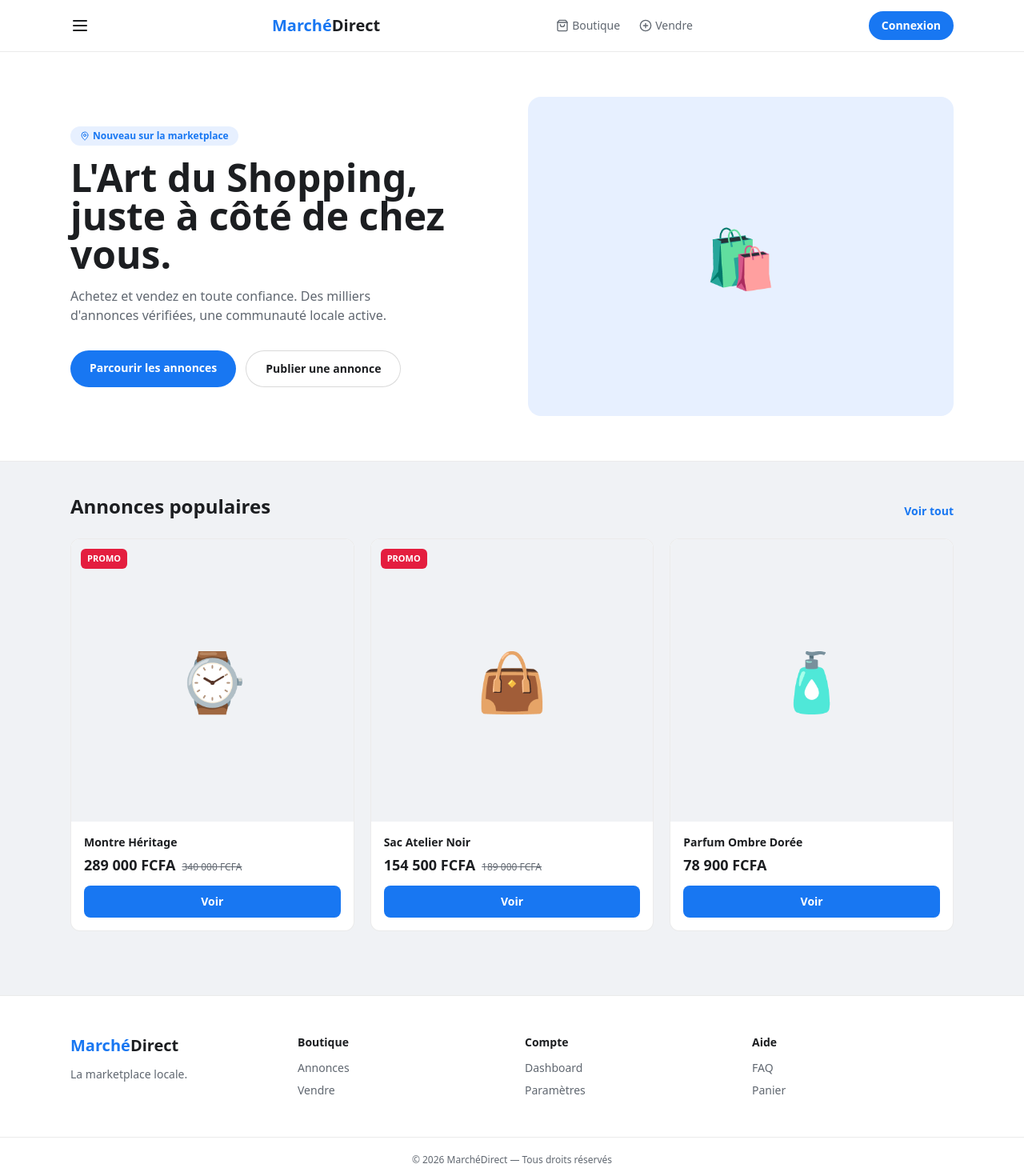
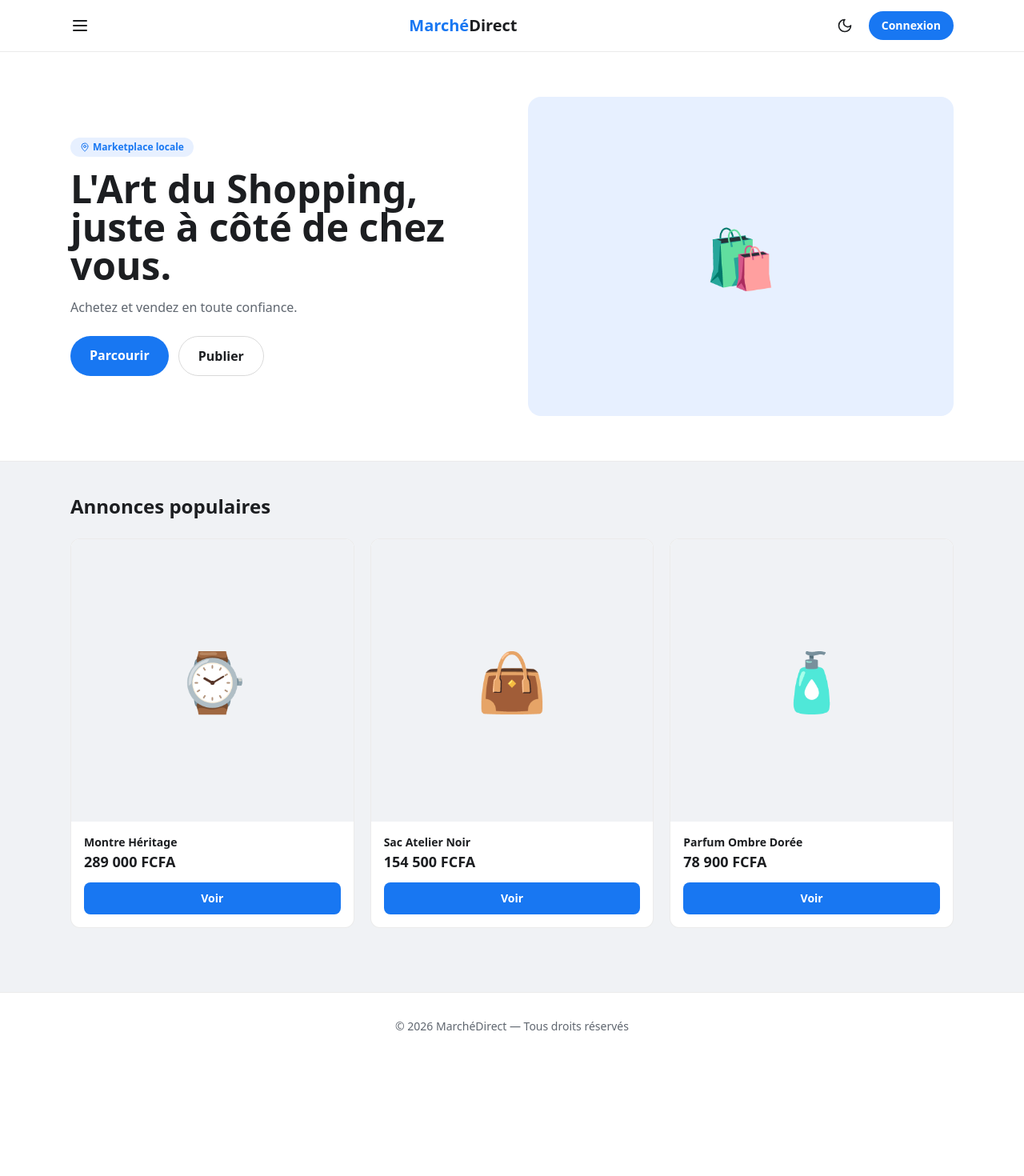
Before and after one commit to phadelvodounou4-ui/E-commerce-site, a Next.js app in the folder frontend/: page / in a window 1280 px wide. Shown: the top 1470 px of the page at 80% size. After the commit the page ends 1325 px from the top, so only its background shows below. Built offline with nearby package versions, Linux system fonts and the light colour scheme.

Commit message:
Ajouter notations, notifications, mode sombre, PWA

```diff
--- a/frontend/src/app/page.tsx
+++ b/frontend/src/app/page.tsx
@@ -1,140 +1,102 @@
 'use client';
 import { useState } from 'react';
 import Link from 'next/link';
-import { Menu, X, Home, ShoppingBag, PlusCircle, User, ShoppingCart, HelpCircle, Settings, LogOut, MapPin } from 'lucide-react';
+import { Menu, X, Home, ShoppingBag, PlusCircle, User, ShoppingCart, HelpCircle, Settings, LogOut, MapPin, Moon, Sun } from 'lucide-react';
 
 export default function HomePage() {
   const [menuOpen, setMenuOpen] = useState(false);
   const [isLoggedIn, setIsLoggedIn] = useState(false);
+  const [darkMode, setDarkMode] = useState(false);
 
   const produits = [
-    { id: 1, nom: 'Montre Héritage', categorie: 'Horlogerie', prix: '289 000', ancienPrix: '340 000', emoji: '⌚', etoiles: 5, avis: 128 },
-    { id: 2, nom: 'Sac Atelier Noir', categorie: 'Maroquinerie', prix: '154 500', ancienPrix: '189 000', emoji: '👜', etoiles: 4, avis: 76 },
-    { id: 3, nom: 'Parfum Ombre Dorée', categorie: 'Parfumerie', prix: '78 900', emoji: '🧴', etoiles: 5, avis: 214 },
+    { id: 1, nom: 'Montre Héritage', prix: '289 000', ancienPrix: '340 000', emoji: '⌚', etoiles: 5 },
+    { id: 2, nom: 'Sac Atelier Noir', prix: '154 500', ancienPrix: '189 000', emoji: '👜', etoiles: 4 },
+    { id: 3, nom: 'Parfum Ombre Dorée', prix: '78 900', emoji: '🧴', etoiles: 5 },
   ];
 
-  const menuItems = [
-    { href: '/', label: 'Accueil', icon: <Home size={20} /> },
-    { href: '/products', label: 'Boutique', icon: <ShoppingBag size={20} /> },
-    { href: '/sell', label: 'Vendre', icon: <PlusCircle size={20} /> },
-    { href: '/dashboard', label: 'Dashboard', icon: <User size={20} /> },
-    { href: '/cart', label: 'Panier', icon: <ShoppingCart size={20} /> },
-    { href: '/faq', label: 'FAQ', icon: <HelpCircle size={20} /> },
-    { href: '/settings', label: 'Paramètres', icon: <Settings size={20} /> },
-  ];
+  const bg = darkMode ? 'bg-[#0a0a0a] text-white' : 'bg-[#f0f2f5] text-[#1c1e21]';
+  const cardBg = darkMode ? 'bg-[#1a1a1a] border-gray-800' : 'bg-white border-black/[0.08]';
+  const navBg = darkMode ? 'bg-[#111] border-gray-800' : 'bg-white border-black/[0.08]';
 
   return (
-    <div className="min-h-screen bg-[#f0f2f5] text-[#1c1e21]" style={{ fontFamily: 'system-ui, sans-serif' }}>
-
-      {/* NAVBAR */}
-      <nav className="sticky top-0 z-40 bg-white border-b border-black/[0.08]">
+    <div className={`min-h-screen ${bg}`} style={{ fontFamily: 'system-ui, sans-serif' }}>
+      <nav className={`sticky top-0 z-40 ${navBg} border-b`}>
         <div className="max-w-6xl mx-auto px-6 h-16 flex items-center justify-between">
-          {/* Menu hamburger */}
-          <button onClick={() => setMenuOpen(!menuOpen)} className="p-2 -ml-2 hover:bg-[#f0f2f5] rounded-lg">
+          <button onClick={() => setMenuOpen(!menuOpen)} className="p-2 -ml-2 hover:bg-black/5 rounded-lg">
             {menuOpen ? <X size={24} /> : <Menu size={24} />}
           </button>
-
-          <Link href="/" className="text-xl font-bold text-[#1877F2]">Marché<span className="text-[#1c1e21]">Direct</span></Link>
-
-          <div className="hidden md:flex items-center gap-6 text-sm font-medium text-[#606770]">
-            <Link href="/products" className="hover:text-[#1877F2] flex items-center gap-1"><ShoppingBag size={16} /> Boutique</Link>
-            <Link href="/sell" className="hover:text-[#1877F2] flex items-center gap-1"><PlusCircle size={16} /> Vendre</Link>
+          <Link href="/" className="text-xl font-bold text-[#1877F2]">Marché<span className={darkMode ? 'text-white' : 'text-[#1c1e21]'}>Direct</span></Link>
+          <div className="flex items-center gap-3">
+            <button onClick={() => setDarkMode(!darkMode)} className="p-2 hover:bg-black/5 rounded-lg">
+              {darkMode ? <Sun size={20} /> : <Moon size={20} />}
+            </button>
+            <Link href={isLoggedIn ? '/dashboard' : '/login'} className="px-4 py-2 rounded-full bg-[#1877F2] text-white text-sm font-semibold">
+              {isLoggedIn ? '👤' : 'Connexion'}
+            </Link>
           </div>
-
-          <Link href={isLoggedIn ? '/dashboard' : '/login'} className="px-4 py-2 rounded-full bg-[#1877F2] text-white text-sm font-semibold">
-            {isLoggedIn ? '👤 Compte' : 'Connexion'}
-          </Link>
         </div>
       </nav>
 
-      {/* MENU OVERLAY */}
       {menuOpen && (
         <div className="fixed inset-0 z-50 flex">
           <div className="absolute inset-0 bg-black/50" onClick={() => setMenuOpen(false)}></div>
-          <div className="relative w-80 max-w-[85%] bg-white h-full overflow-y-auto shadow-2xl animate-slide-in">
+          <div className={`relative w-80 max-w-[85%] ${darkMode ? 'bg-[#111]' : 'bg-white'} h-full overflow-y-auto shadow-2xl`}>
             <div className="p-6 border-b border-black/[0.08]">
-              <span className="text-xl font-bold text-[#1877F2]">Marché<span className="text-[#1c1e21]">Direct</span></span>
-              <p className="text-xs text-[#606770] mt-1">📍 Votre marketplace locale</p>
+              <span className="text-xl font-bold text-[#1877F2]">Marché<span className={darkMode ? 'text-white' : 'text-[#1c1e21]'}>Direct</span></span>
             </div>
             <div className="p-4 space-y-1">
-              {menuItems.map(item => (
+              {[
+                { href: '/', label: 'Accueil', icon: <Home size={20} /> },
+                { href: '/products', label: 'Boutique', icon: <ShoppingBag size={20} /> },
+                { href: '/sell', label: 'Vendre', icon: <PlusCircle size={20} /> },
+                { href: '/dashboard', label: 'Dashboard', icon: <User size={20} /> },
+                { href: '/cart', label: 'Panier', icon: <ShoppingCart size={20} /> },
+                { href: '/faq', label: 'FAQ', icon: <HelpCircle size={20} /> },
+                { href: '/settings', label: 'Paramètres', icon: <Settings size={20} /> },
+              ].map(item => (
                 <Link key={item.href} href={item.href} onClick={() => setMenuOpen(false)}
-                  className="flex items-center gap-3 px-4 py-3 rounded-xl hover:bg-[#f0f2f5] text-sm font-medium text-[#1c1e21] transition-colors">
-                  <span className="text-[#1877F2]">{item.icon}</span>
-                  {item.label}
+                  className={`flex items-center gap-3 px-4 py-3 rounded-xl text-sm font-medium transition-colors ${darkMode ? 'hover:bg-white/5' : 'hover:bg-[#f0f2f5]'}`}>
+                  <span className="text-[#1877F2]">{item.icon}</span> {item.label}
                 </Link>
               ))}
-            </div>
-            <div className="border-t border-black/[0.08] p-4">
-              {isLoggedIn ? (
-                <button onClick={() => { setIsLoggedIn(false); setMenuOpen(false); }}
-                  className="flex items-center gap-3 px-4 py-3 rounded-xl hover:bg-[#fef2f2] text-sm font-medium text-[#e41e3f] w-full">
-                  <LogOut size={20} /> Déconnexion
-                </button>
-              ) : (
-                <Link href="/login" onClick={() => setMenuOpen(false)}
-                  className="flex items-center gap-3 px-4 py-3 rounded-xl hover:bg-[#e7f0ff] text-sm font-medium text-[#1877F2]">
-                  <User size={20} /> Se connecter
-                </Link>
-              )}
             </div>
           </div>
         </div>
       )}
 
-      {/* HERO */}
-      <section className="bg-white border-b border-black/[0.08]">
+      <section className={`${darkMode ? 'bg-[#111]' : 'bg-white'} border-b border-black/[0.08]`}>
         <div className="max-w-6xl mx-auto px-6 py-14 grid grid-cols-1 md:grid-cols-2 gap-10 items-center">
           <div>
-            <span className="inline-flex items-center gap-1 px-3 py-1 rounded-full bg-[#e7f0ff] text-[#1877F2] text-xs font-semibold mb-4">
-              <MapPin size={12} /> Nouveau sur la marketplace
-            </span>
+            <span className="inline-flex items-center gap-1 px-3 py-1 rounded-full bg-[#e7f0ff] text-[#1877F2] text-xs font-semibold mb-4"><MapPin size={12} /> Marketplace locale</span>
             <h1 className="text-4xl md:text-5xl font-extrabold leading-tight mb-4">L&apos;Art du Shopping,<br /> juste à côté de chez vous.</h1>
-            <p className="text-[#606770] text-base mb-8 max-w-md">Achetez et vendez en toute confiance. Des milliers d&apos;annonces vérifiées, une communauté locale active.</p>
-            <div className="flex flex-wrap gap-3">
-              <Link href="/products" className="px-6 py-3 rounded-full bg-[#1877F2] text-white text-sm font-semibold hover:bg-[#166fe0]">Parcourir les annonces</Link>
-              <Link href="/sell" className="px-6 py-3 rounded-full bg-white border border-black/15 text-sm font-semibold hover:border-[#1877F2] hover:text-[#1877F2]">Publier une annonce</Link>
+            <p className={darkMode ? 'text-gray-400' : 'text-[#606770]'}>Achetez et vendez en toute confiance.</p>
+            <div className="flex gap-3 mt-6">
+              <Link href="/products" className="px-6 py-3 rounded-full bg-[#1877F2] text-white font-semibold">Parcourir</Link>
+              <Link href="/sell" className={`px-6 py-3 rounded-full border font-semibold ${darkMode ? 'border-white/20 hover:border-[#1877F2]' : 'border-black/15 hover:border-[#1877F2]'}`}>Publier</Link>
             </div>
           </div>
           <div className="rounded-2xl bg-[#e7f0ff] aspect-[4/3] flex items-center justify-center text-7xl">🛍️</div>
         </div>
       </section>
 
-      {/* PRODUITS */}
       <section className="max-w-6xl mx-auto px-6 py-10">
-        <div className="flex items-end justify-between mb-6">
-          <h2 className="text-2xl font-extrabold">Annonces populaires</h2>
-          <Link href="/products" className="text-sm font-semibold text-[#1877F2] hover:underline">Voir tout</Link>
-        </div>
+        <h2 className="text-2xl font-extrabold mb-6">Annonces populaires</h2>
         <div className="grid grid-cols-1 sm:grid-cols-2 md:grid-cols-3 gap-5">
-          {produits.map((p) => (
-            <div key={p.id} className="group bg-white rounded-xl border border-black/[0.08] overflow-hidden hover:shadow-lg transition-shadow">
-              <div className="relative aspect-square bg-[#f0f2f5] flex items-center justify-center">
-                <span className="text-7xl transition-transform group-hover:scale-105">{p.emoji}</span>
-                {p.ancienPrix && <span className="absolute top-3 left-3 px-2 py-1 rounded-md bg-[#e41e3f] text-white text-[11px] font-bold">PROMO</span>}
-              </div>
+          {produits.map(p => (
+            <div key={p.id} className={`${cardBg} rounded-xl border overflow-hidden hover:shadow-lg transition-shadow`}>
+              <div className="aspect-square bg-[#f0f2f5] flex items-center justify-center text-7xl">{p.emoji}</div>
               <div className="p-4">
-                <h3 className="font-semibold text-sm mb-1 truncate">{p.nom}</h3>
-                <div className="flex items-baseline gap-2 mb-3">
-                  <span className="text-lg font-extrabold">{p.prix} FCFA</span>
-                  {p.ancienPrix && <span className="text-xs text-[#606770] line-through">{p.ancienPrix} FCFA</span>}
-                </div>
-                <Link href={`/products/${p.id}`} className="block w-full py-2.5 rounded-lg bg-[#1877F2] text-white text-sm font-semibold text-center hover:bg-[#166fe0]">Voir</Link>
+                <h3 className="font-semibold text-sm truncate">{p.nom}</h3>
+                <span className="text-lg font-extrabold">{p.prix} FCFA</span>
+                <Link href={`/products/${p.id}`} className="block w-full mt-3 py-2.5 rounded-lg bg-[#1877F2] text-white text-sm font-semibold text-center">Voir</Link>
               </div>
             </div>
           ))}
         </div>
       </section>
 
-      {/* FOOTER */}
-      <footer className="bg-white border-t border-black/[0.08] mt-10">
-        <div className="max-w-6xl mx-auto px-6 py-12 grid grid-cols-2 md:grid-cols-4 gap-8">
-          <div><span className="text-xl font-bold text-[#1877F2]">Marché<span className="text-[#1c1e21]">Direct</span></span><p className="text-sm text-[#606770] mt-3">La marketplace locale.</p></div>
-          <div><h4 className="text-sm font-semibold mb-3">Boutique</h4><ul className="space-y-2 text-sm text-[#606770]"><li><Link href="/products" className="hover:text-[#1877F2]">Annonces</Link></li><li><Link href="/sell" className="hover:text-[#1877F2]">Vendre</Link></li></ul></div>
-          <div><h4 className="text-sm font-semibold mb-3">Compte</h4><ul className="space-y-2 text-sm text-[#606770]"><li><Link href="/dashboard" className="hover:text-[#1877F2]">Dashboard</Link></li><li><Link href="/settings" className="hover:text-[#1877F2]">Paramètres</Link></li></ul></div>
-          <div><h4 className="text-sm font-semibold mb-3">Aide</h4><ul className="space-y-2 text-sm text-[#606770]"><li><Link href="/faq" className="hover:text-[#1877F2]">FAQ</Link></li><li><Link href="/cart" className="hover:text-[#1877F2]">Panier</Link></li></ul></div>
-        </div>
-        <div className="border-t border-black/[0.08] py-5"><p className="text-center text-xs text-[#606770]">© 2026 MarchéDirect — Tous droits réservés</p></div>
+      <footer className={`${darkMode ? 'bg-[#111]' : 'bg-white'} border-t border-black/[0.08] mt-10 py-8 text-center text-sm ${darkMode ? 'text-gray-400' : 'text-[#606770]'}`}>
+        © 2026 MarchéDirect — Tous droits réservés
       </footer>
     </div>
   );
```
Also changed, not shown: frontend/public/manifest.json (added), 1 other file (tests, documents, lock files or other folders).
